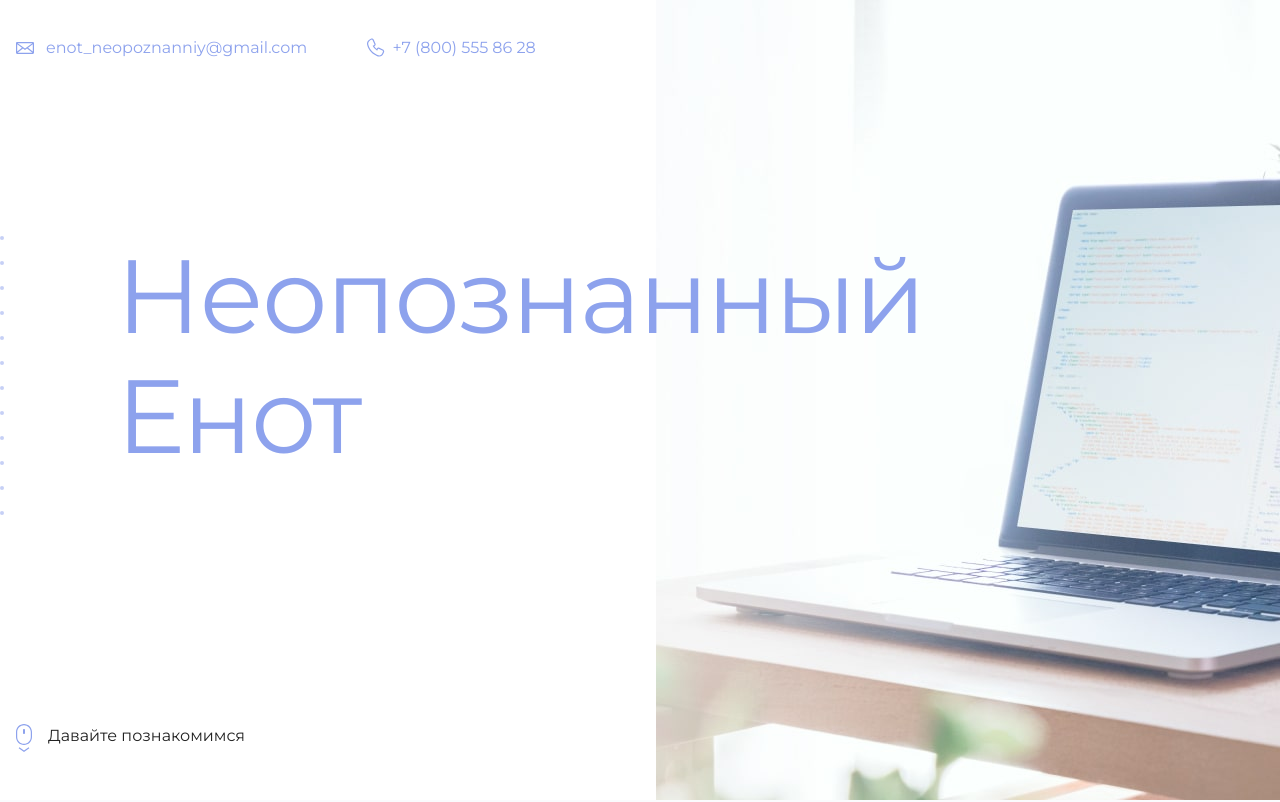
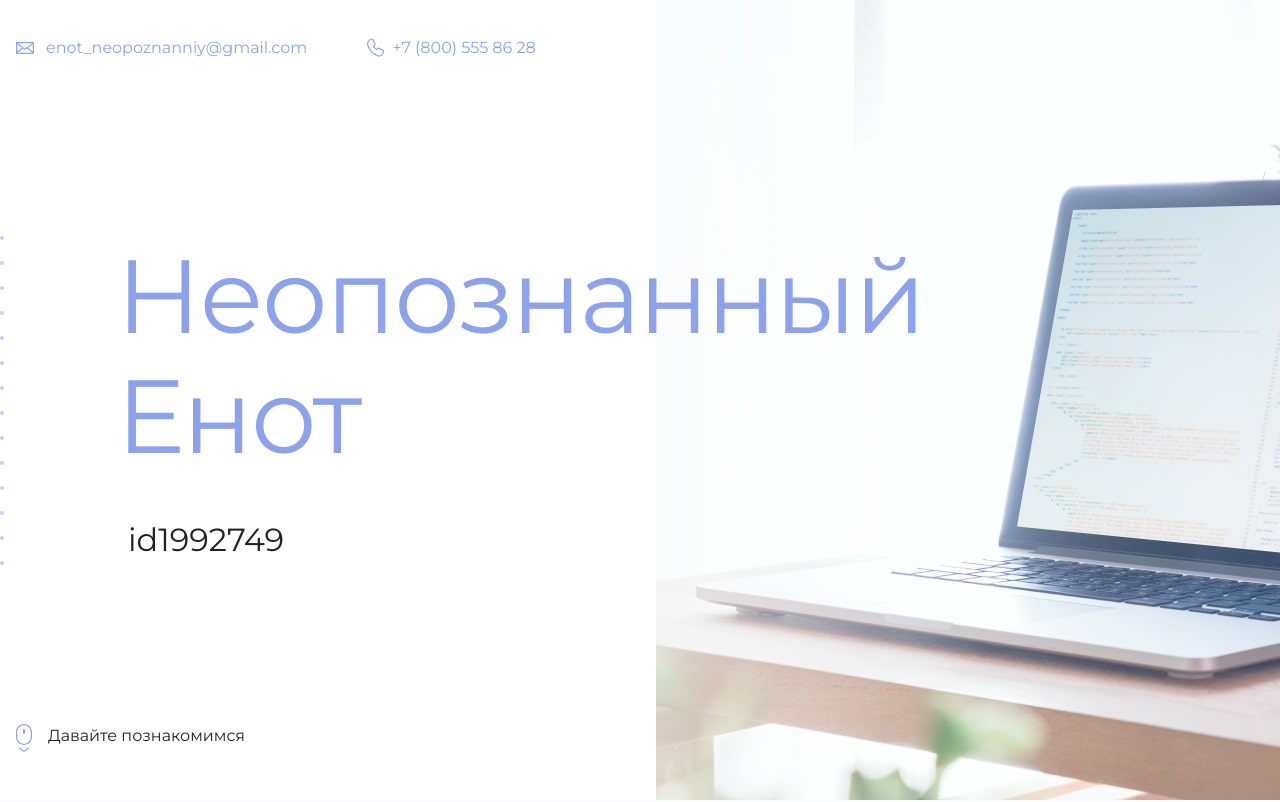
Before and after one commit to LevDiakov/my-site, a plain HTML site: page index.html in a window 1280 px wide. Shown: the top 802 px of the page. Drawn offline with Linux system fonts and the light colour scheme.

Commit message:
Добавляет id

```diff
--- a/index.html
+++ b/index.html
@@ -19,7 +19,7 @@
       <section class="hero-image">
         <div class="container">
           <h1 class="heading">Неопознанный Енот</h1>
-          <p><!-- Тут ваш id на сайте Академии --></p>
+          <p>id1992749</p>
         </div>
       </section>
 
```
